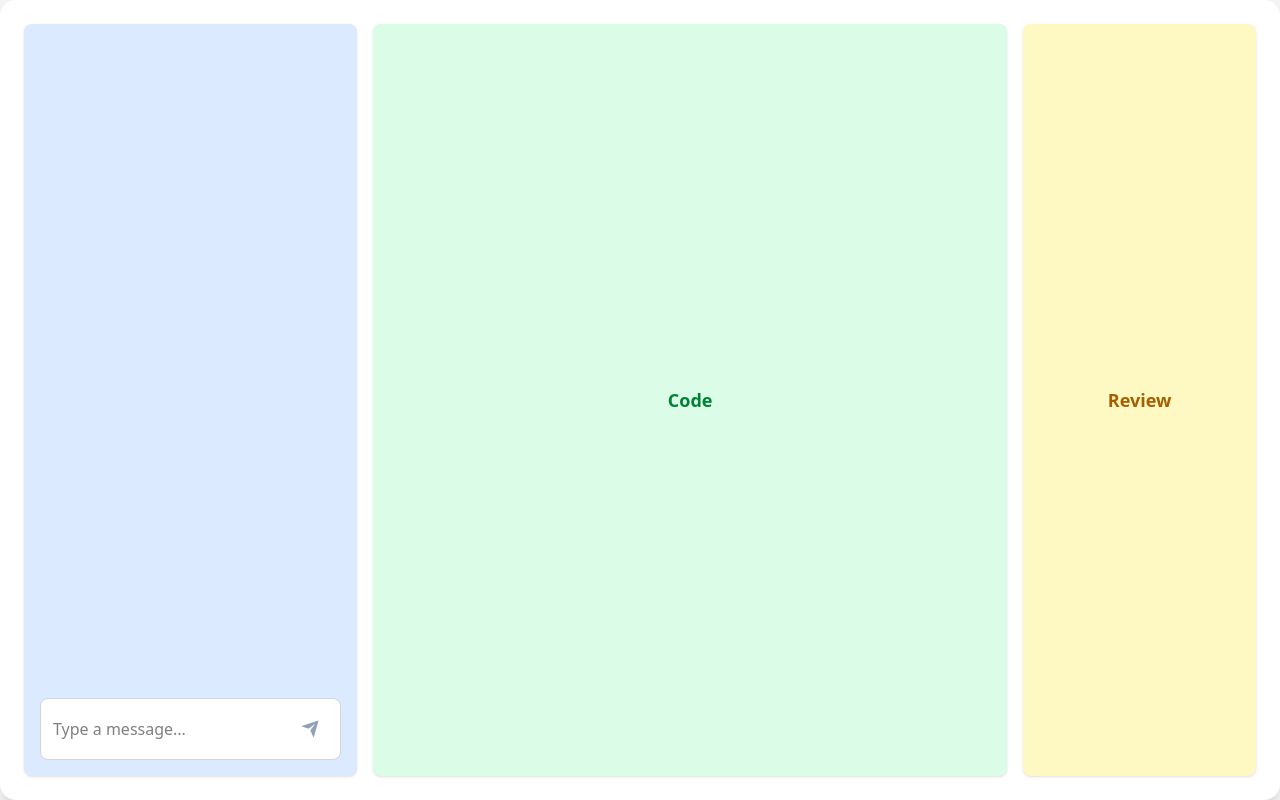
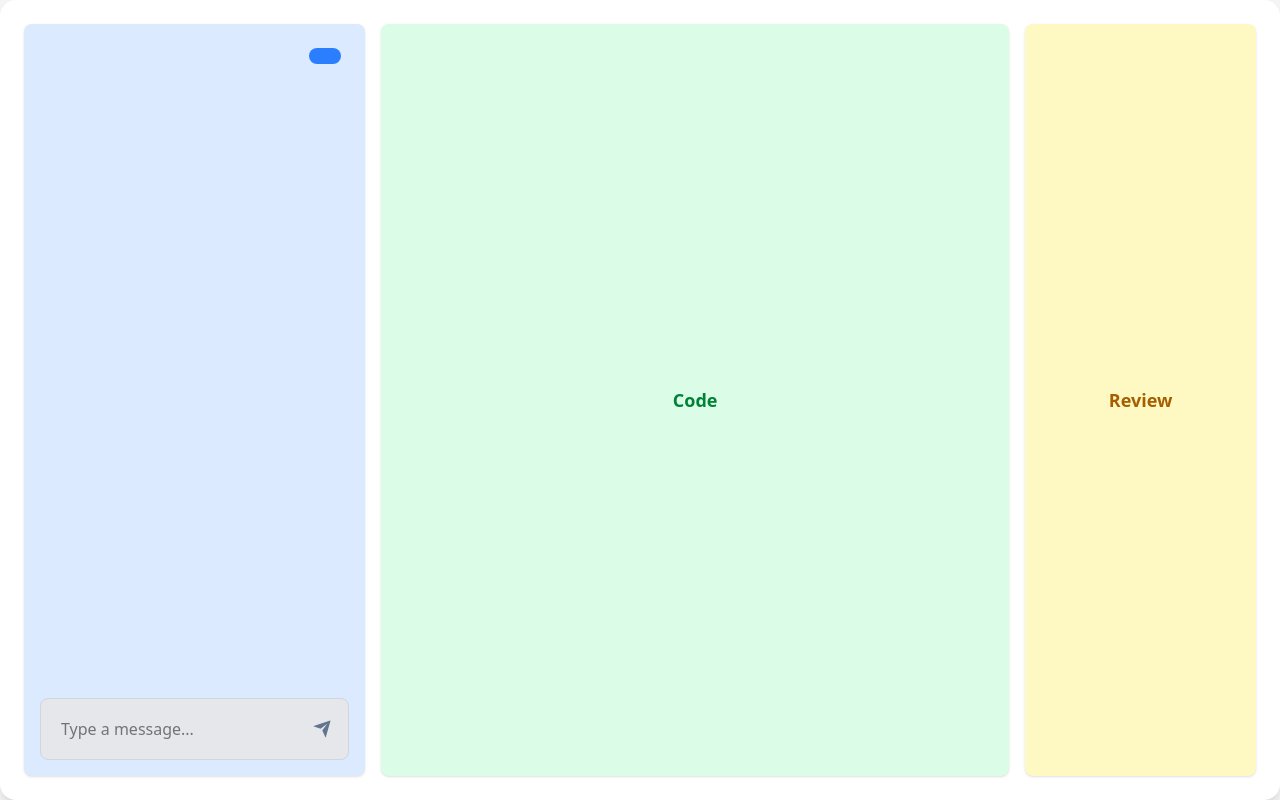
Before and after one commit to Adit122022/CODE_REVIEWER, a React (Vite) app in the folder frontend/: page /project in a window 1280 px wide. Both pictures are taken after a click on the button 310 px from the left and 729 px from the top of the page. Built offline with nearby package versions, Linux system fonts and the light colour scheme.

Commit message:
...ui change

```diff
--- a/frontend/src/pages/Project.jsx
+++ b/frontend/src/pages/Project.jsx
@@ -3,18 +3,43 @@ import "remixicon/fonts/remixicon.css";
 
 const Project = () => {
     const [messages, setmessages] = useState([])
+    const [msg, setmsg] = useState("")
+ const appendMeassage =(msg)=>{
+        setmessages([...messages,{sender:"user",content:msg}])
+ }
   return (
     <main className="flex justify-center items-center min-h-screen bg-gray-100">
       <section className="w-screen  bg-white shadow-lg rounded-2xl p-6 h-screen flex gap-4">
-        <div className="conversation bg-blue-100 p-4 rounded-lg shadow-sm flex-1 flex items-end justify-center">
-            {/*  sending part */}
-          <div className="flex items-center border border-gray-300 rounded-lg p-2 w-full max-w-md bg-white">
+      <div className="conversation bg-blue-100 p-4 rounded-lg shadow-sm flex-1 flex flex-col justify-between">
+          {/* Messages Part */}
+          <div className="flex flex-col gap-2 overflow-y-auto max-h-[80%] p-2">
+            {messages.map((message, index) => (
+              <div
+                key={index}
+                className={`message max-w-xs px-4 py-2 rounded-lg ${
+      message.sender === 'user' ? 'bg-blue-500 text-white self-end' : 'bg-gray-200 self-start'
+                }`}
+              >
+                <p>{message.content}</p>
+              </div>
+            ))}
+          </div>
+          {/* Sending Part */}
+          <div className="flex items-center border border-gray-300 rounded-lg p-2 w-full bg-gray-200">
             <input
               type="text"
-              className="flex-1 px-1 py-0 outline-none border-none bg-transparent"
+              value={msg}
+              onChange={(e) => setmsg(e.target.value)}
+              className="flex-1 px-3 py-2 outline-none border-none bg-transparent"
               placeholder="Type a message..."
             />
-            <button className="px-3 py-2  text-slate-400 rounded-full  transition flex items-center justify-center">
+            <button
+              onClick={() => {
+                appendMeassage(msg);
+                setmsg('');
+              }}
+              className="p-2  text-slate-500 rounded-full  transition flex items-center justify-center"
+            >
               <i className="ri-send-plane-fill text-xl"></i>
             </button>
           </div>
```
